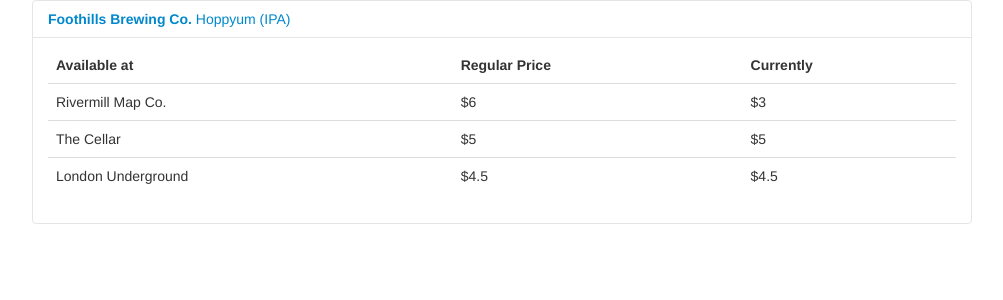
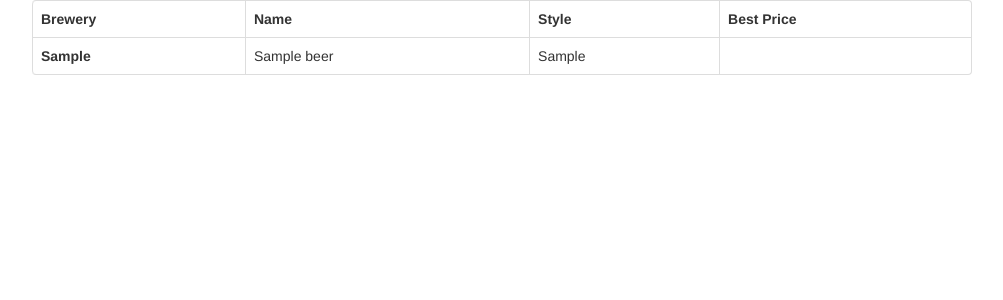
Before and after one commit to josephturnerjr/beerburg, a Flask app: page / in a window 1280 px wide. Shown: the top 300 px of the page, without its empty margins (138-1141 px from the left). Run offline with Flask 2, Linux system fonts and the light colour scheme; tables that the repository leaves empty hold one stand-in row (values such as "Sample post"); some libraries are stand-ins or nearby versions.

Commit message:
Sort of making beer colors work

```diff
--- a/static/css/beerburg.css
+++ b/static/css/beerburg.css
@@ -1,11 +1,18 @@
 span.brewery-name {
   font-weight: bold;
 }
-
 span.special {
   font-weight: bold;
 }
-
-td.location_list {
-  text-align: right;
+td.American.Lager,
+td.pilsner,
+td.hefeweizen {
+  background-color: #fee799;
 }
+td.IPA {
+  background-color: #e39002;
+}
+td.Stout {
+  background-color: #35090a;
+  color: white;
+}
--- /dev/null
+++ b/static/css/beerburg.less
@@ -0,0 +1,29 @@
+
+
+span.brewery-name {
+  font-weight: bold;
+}
+
+span.special {
+  font-weight: bold;
+}
+
+@beer-1: #fee799;
+@beer-2: #e39002;
+@beer-3: #b65300;
+@beer-4: #771c01;
+@beer-5: #560c03;
+@beer-6: #35090a;
+
+td {
+  &.American&.Lager, &.pilsner, &.hefeweizen {
+    background-color: @beer-1;
+  }
+  &.IPA {
+    background-color: @beer-2;
+  }
+  &.Stout {
+    background-color: @beer-6;
+    color: white;
+  }
+}
--- a/templates/index.html
+++ b/templates/index.html
@@ -2,55 +2,26 @@
 {%extends 'layout.html'%}
 {%block body%}
 <div class="container">
-
-  <div class="accordion" id="accordion2">
-    <div class="accordion-group">
-      <div class="accordion-heading">
-        <a class="accordion-toggle" data-toggle="collapse" data-parent="#accordion2" href="#collapseOne">
-          <span class="brewery-name">
-            Foothills Brewing Co.
-          </span>
-          <span class="beer-name">
-            Hoppyum
-          </span>
-          (IPA)
-        </a>
-      </div>
-      <div id="collapseOne" class="accordion-body collapse in">
-        <div class="accordion-inner">
-          <table class="table">
+  <table class="table table-bordered">
     <thead>
       <tr>
-                <th>Available at</th>
-                <th>Regular Price</th>
-                <th>Currently</th>
+        <th>Brewery</th>
+        <th>Name</th>
+        <th>Style</th>
+        <th>Best Price</th>
       </tr>
     </thead>
     <tbody>
+      {% for beer in beers %}
       <tr>
-                <td>Rivermill Map Co.</td>
-                <td>$6</td>
-                <td><span class="">$3</span></td>
+        <td><span class='brewery-name'>{{beer.brewery}}</span></td>
+        <td>{{beer.name}}</td>
+        <td class='{{beer.beer_type}}'>{{beer.beer_type}}</td>
+        <th>{{beer.current_lowest_price()[1][0]}}</th>
       </tr>
-              <tr>
-                <td>The Cellar</td>
-                <td>$5</td>
-                <td>$5</td>
-              </tr>
-              <tr>
-                <td>London Underground</td>
-                <td>$4.5</td>
-                <td>$4.5</td>
-              </tr>
+      {% endfor %}
     </tbody>
   </table>
 </div>
-      </div>
-    </div>
-  </div>
-
-
-
-</div>
 
 {%endblock%}
```
Lines whose indentation alone changed are shown as unchanged.
